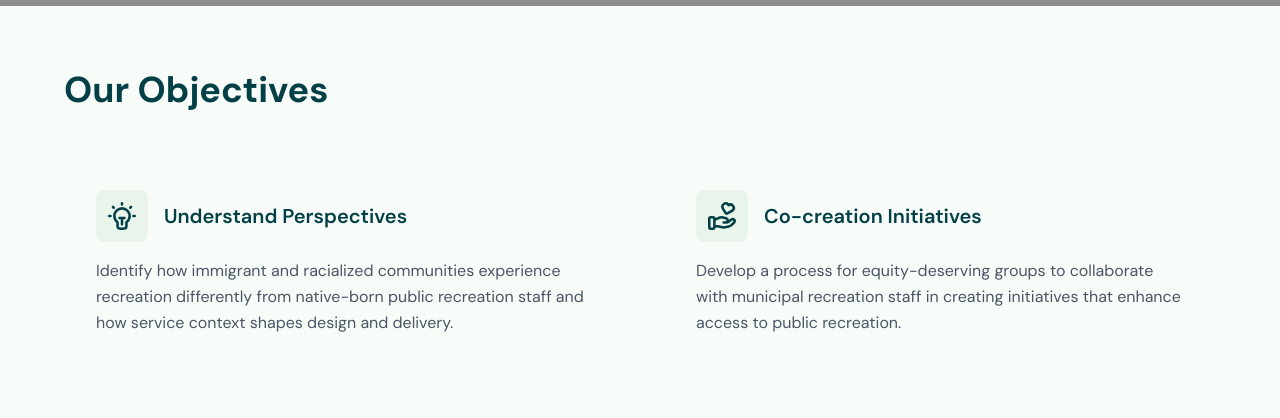
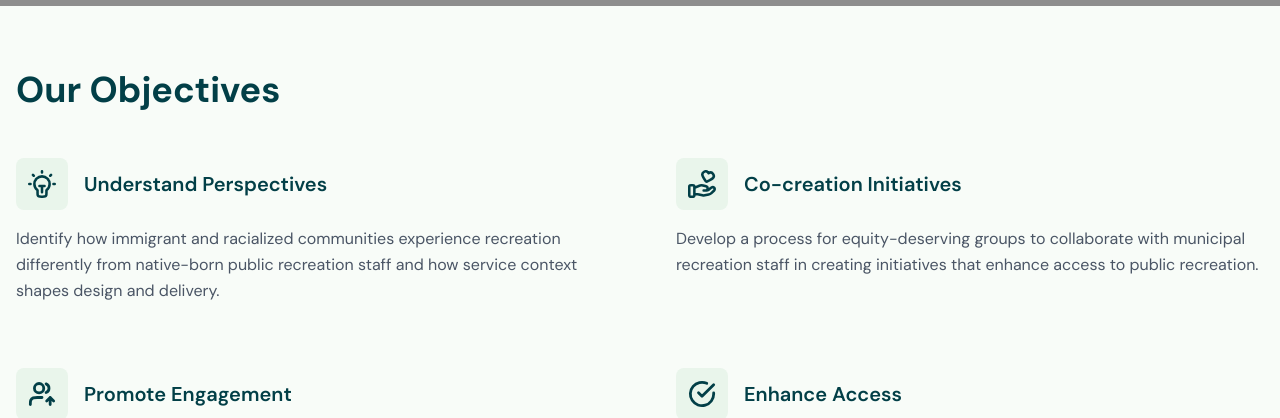
Before and after one commit to langararec/IDEAS-website, a React (Vite) app in the folder frontend/: page /project in a window 1280 px wide. Shown: the part 330-748 px from the top of the page. Built offline with nearby package versions, Linux system fonts and the light colour scheme; grey boxes are pictures that could not be loaded.

Commit message:
aligned the objectives

```diff
--- a/frontend/src/pages/Project/Objectives.tsx
+++ b/frontend/src/pages/Project/Objectives.tsx
@@ -83,16 +83,16 @@ export const objectivesData: Objective[] = [
 const Objectives: React.FC = () => {
     return (
         <div className="py-16 px-4">
-            <div className="max-w-6xl mx-auto">
-                <h2 className="text-3xl md:text-4xl font-bold text-primary mb-12 font-dm-sans">
+            <div className="max-w-7xl mx-auto">
+                <h2 className="text-3xl md:text-4xl font-bold text-primary mb-4 font-dm-sans">
                     Our Objectives
                 </h2>
 
-                <div className="grid grid-cols-1 md:grid-cols-2 gap-8 lg:gap-12">
+                <div className="grid grid-cols-1 md:grid-cols-2 lg:gap-x-18">
                     {objectivesData.map((objective: Objective) => {
                         const IconComponent = objective.icon;
                         return (
-                            <div key={objective.id} className="p-8">
+                            <div key={objective.id} className="py-8">
                                 <div className="flex items-center gap-4 mb-4">
                                     <div className={`text-${objective.colorClass} bg-base-200 p-3 rounded-lg flex-shrink-0 [&>svg]:size-7`}>
                                         <IconComponent />
```
